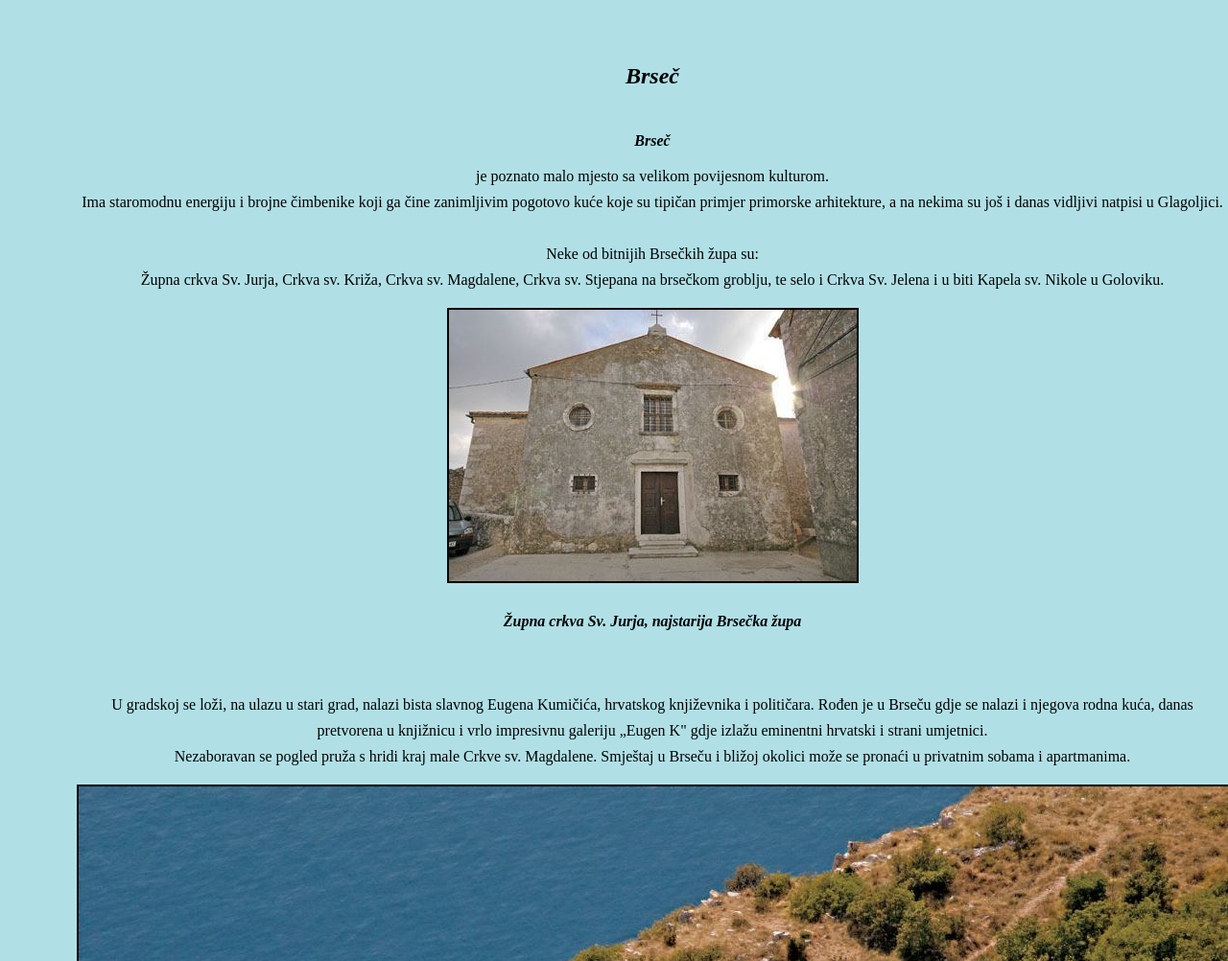
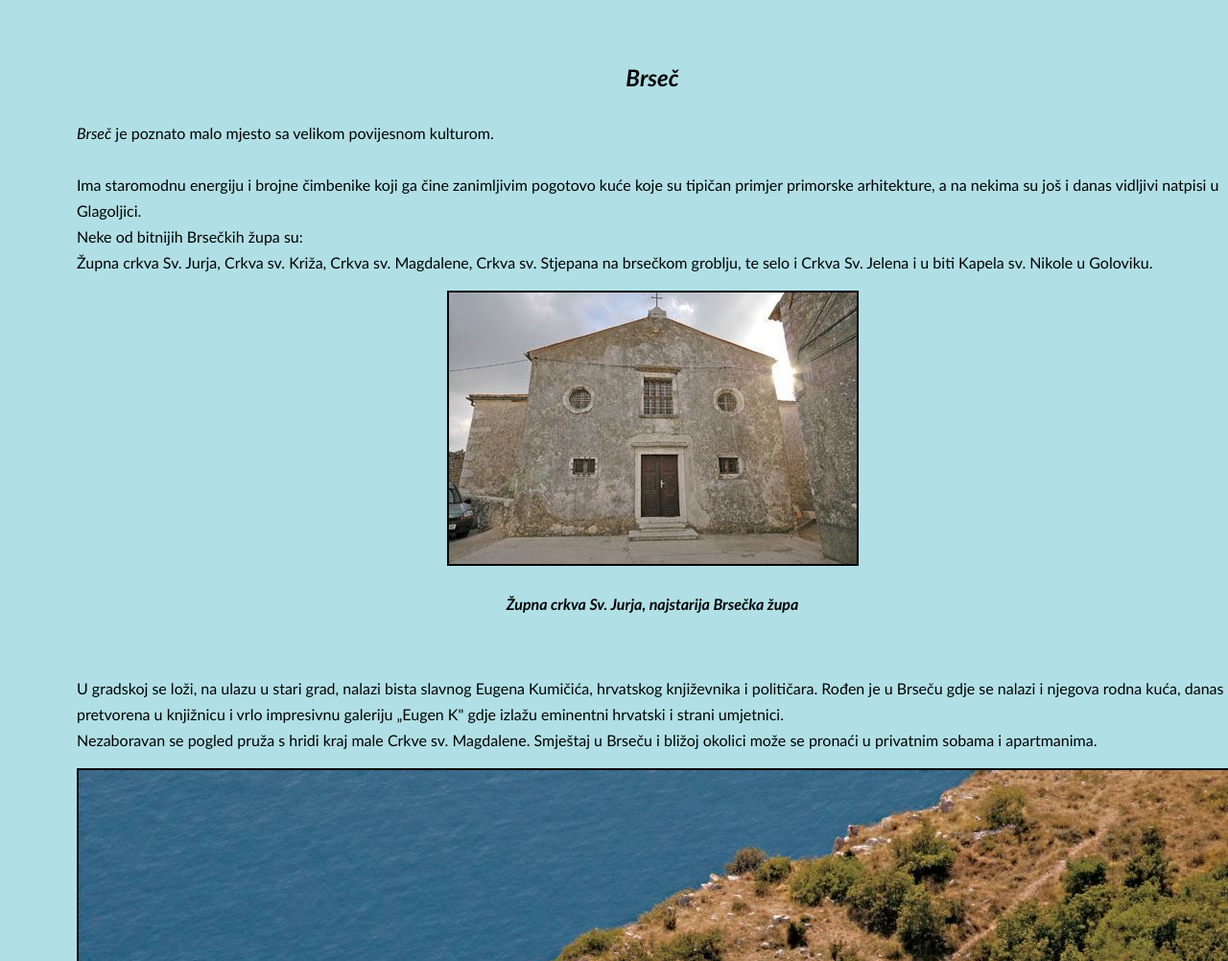
Before and after one commit to adrianprodan27/prodanadrian9, a plain HTML site: page brsec.html in a window 1280 px wide. Shown: the part 740-1742 px from the top of the page at 96% size. Drawn offline with Linux system fonts and the light colour scheme; a script that the page names is missing.

Commit message:
Update brsec.html

```diff
--- a/brsec.html
+++ b/brsec.html
@@ -1,3 +1,4 @@
+
 
 <head>
     <meta name="viewport" content="width=device-width, initial-scale=1.0">
@@ -25,8 +26,8 @@
   <link rel="shortcut icon" href="slike/logof.jpg">
   </head>
   <body>
-  <body style="background-color:white;">
-    <header>
+  <body style="background-color:white; font-family: Calibri;">
+    <header style="font-family: Calibri;">
       <a href="index.html">
         <img class="iconnav" src="slike/logo.png" alt="logo">
       </a>
@@ -128,10 +129,11 @@
 
   <article class="artic hh" style="background-color:powderblue;">
   <h2 style="font-style: oblique" style="font-size:25px" ><strong>Brseč</strong></h2>
-  <p>
-  <em><strong>Brseč</em></strong>  je poznato malo mjesto sa velikom povijesnom kulturom.
+  <p style="text-align: left;">
+  <em>Brseč</em>  je poznato malo mjesto sa velikom povijesnom kulturom.
+  <br>
   <br>Ima staromodnu energiju i brojne čimbenike koji ga čine zanimljivim pogotovo kuće koje su tipičan primjer primorske arhitekture, a na nekima su još i danas vidljivi natpisi u Glagoljici.
-  <br>
+
   <br>
   Neke od bitnijih <em></em>Brsečkih župa</em> su:  <br>Župna crkva Sv. Jurja, Crkva sv. Križa, Crkva sv. Magdalene, Crkva sv. Stjepana na brsečkom groblju, te selo i Crkva Sv. Jelena i u biti Kapela sv. Nikole u Goloviku.
   <br>
@@ -147,7 +149,7 @@
 
       <br>
 
-      <p> U gradskoj se loži, na ulazu u stari grad, nalazi bista slavnog Eugena Kumičića, hrvatskog književnika i političara. Rođen je u Brseču gdje se nalazi i njegova rodna kuća, danas pretvorena u knjižnicu i vrlo impresivnu galeriju „Eugen K" gdje izlažu eminentni hrvatski i strani umjetnici.
+      <p style="text-align: left;"> U gradskoj se loži, na ulazu u stari grad, nalazi bista slavnog Eugena Kumičića, hrvatskog književnika i političara. Rođen je u Brseču gdje se nalazi i njegova rodna kuća, danas pretvorena u knjižnicu i vrlo impresivnu galeriju „Eugen K" gdje izlažu eminentni hrvatski i strani umjetnici.
         <br>
         Nezaboravan se pogled pruža s hridi kraj male Crkve sv. Magdalene. Smještaj u Brseču i bližoj okolici može se pronaći u privatnim sobama i apartmanima.
       </p>
```
